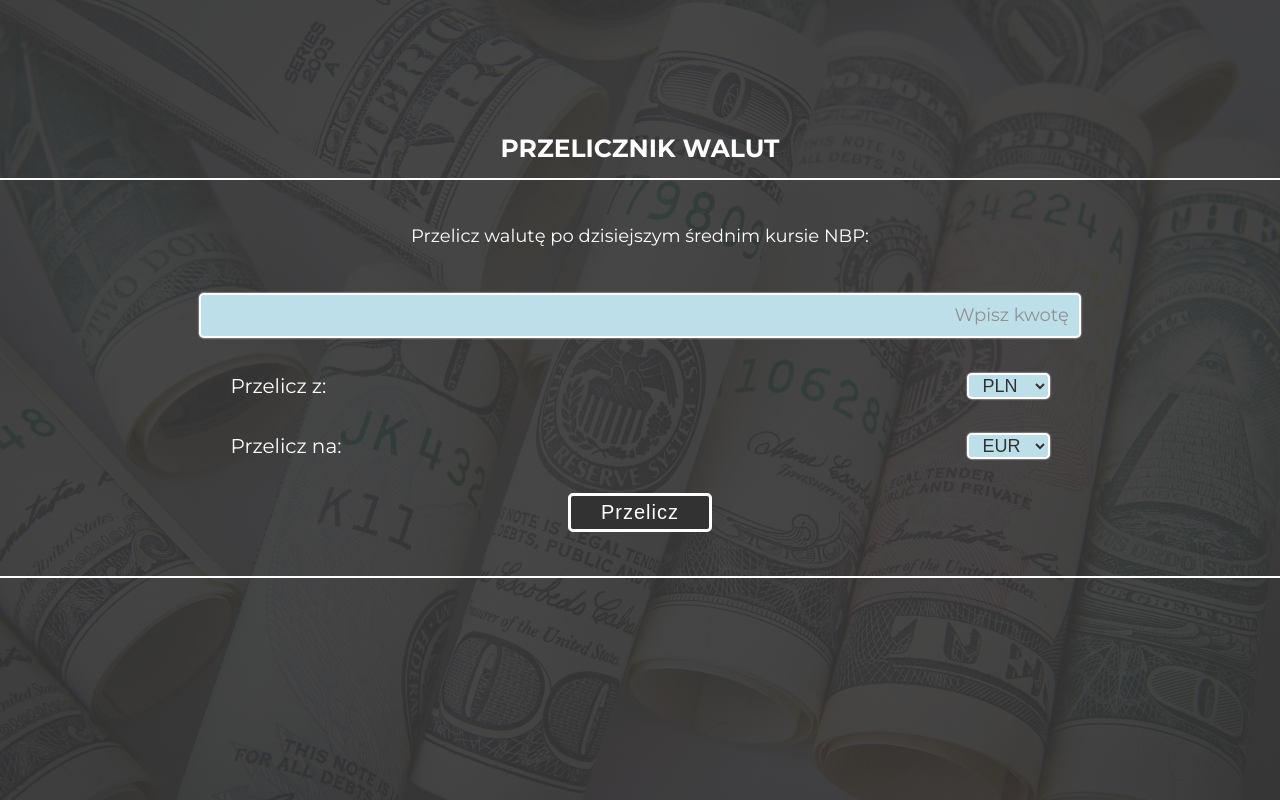
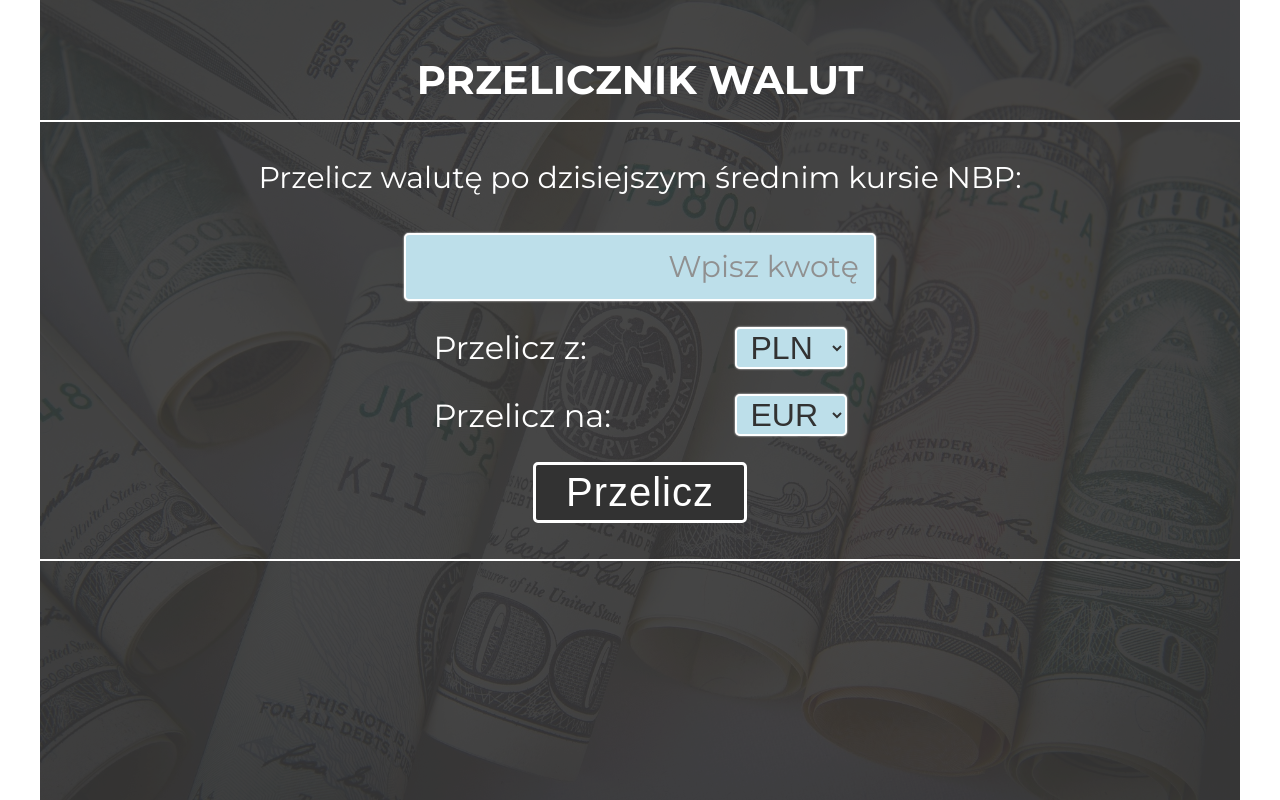
Before and after one commit to mtkuchta/currency_calculator, a plain HTML site: page index.html in a window 1280 px wide. Drawn offline with Linux system fonts and the light colour scheme.

Commit message:
update styles for desktop

```diff
--- a/js/CurrencyCalculator.js
+++ b/js/CurrencyCalculator.js
@@ -9,6 +9,7 @@ class CurrencyCalculator {
         this.selectIn = document.getElementById('currency');
         this.amountIn = document.getElementById('amount');
         this.value = 0;
+        this.outPLN.disabled = true;
 
         this.selectIn.addEventListener('change', (e) => this.checkInput(e));
         this.form.addEventListener('submit', (e) => this.getData(e,
@@ -26,6 +27,7 @@ class CurrencyCalculator {
             this.outEUR.disabled = true;
             this.outUSD.disabled = true;
             this.outPLN.selected = true;
+            this.outPLN.disabled = false;
         } else {
             this.outEUR.disabled = false;
             this.outUSD.disabled = false;
--- a/sass/style.scss
+++ b/sass/style.scss
@@ -12,41 +12,49 @@ html {
     color: white;
 }
 
+.container {
+    width: 100%;
+    max-width: 1200px;
+    height: 100vh;
+    background-image: url('../img/dollar-1362244_1920.jpg');
+    background-size: cover;
+    opacity: 0.8;
+    margin: 0 auto;
+}
+
 .background {
     display: flex;
     flex-direction: column;
     align-items: center;
-    justify-content: top;
+    justify-content: space-evenly;
     width: 100%;
     height: 100vh;
     background-color: rgba(0, 0, 0, 0.9);
-
-}
-
-.container {
-    width: 100%;
-    height: 100vh;
-    // display: flex;
-    // flex-direction: column;
-    // align-items: center;
-    // justify-content: top;
-    background-image: url('../img/dollar-1362244_1920.jpg');
-    background-size: cover;
-    opacity: 0.8;
+    margin: 0 auto;
 
     h1 {
         text-transform: uppercase;
         width: 100%;
         text-align: center;
         font-size: 2.5rem;
-        margin: 10% 0 0 0;
+        margin: 5% 0 0 0;
         line-height: 4rem;
         border-bottom: 2px solid white;
-        padding-bottom: 10px;
+        padding-bottom: 20px;
+
+        @media(min-width:460px) {
+            font-size: 3rem;
+        }
+
+        @media(min-width:640px) {
+            font-size: 4rem;
+        }
 
     }
 
 }
+
+
 
 .form {
     width: 100%;
@@ -60,16 +68,26 @@ html {
     font-size: 2.2rem;
     border-bottom: 2px solid white;
 
+
+
     &__currency-container {
         display: flex;
         justify-content: space-between;
         align-items: center;
         width: 65%;
+
+        @media(min-width:640px) {
+            width: 50%;
+        }
+
+        @media(min-width:1024px) {
+            width: 35%;
+        }
     }
 
     &__amount-input {
         width: 70%;
-        padding: 10px;
+        padding: 10px 20px 10px 10px;
         font-size: 1.8rem;
         background-color: lightblue;
         border: 2px solid white;
@@ -77,6 +95,20 @@ html {
         border-radius: 5px;
         text-align: right;
         -moz-appearance: textfield;
+
+        @media(min-width:460px) {
+            width: 65%;
+        }
+
+        @media(min-width:640px) {
+            font-size: 3rem;
+            width: 50%;
+            padding: 15px;
+        }
+
+        @media(min-width:1024px) {
+            width: 40%;
+        }
 
         &:focus {
             box-shadow: 0 0 2px darkorange;
@@ -87,10 +119,9 @@ html {
             -webkit-appearance: none;
         }
 
-
-
         &::placeholder {
             font-family: 'Montserrat';
+
         }
 
         &:focus {
@@ -108,14 +139,30 @@ html {
         border: 2px solid white;
         box-shadow: 0 0 2px white;
         cursor: pointer;
+
+        @media(min-width:460px) {
+            font-size: 2rem;
+        }
+
+        @media(min-width:640px) {
+            font-size: 3.2rem;
+
+        }
     }
 
     &__currency-label {
         font-size: 2rem;
+
+        @media(min-width:460px) {
+            font-size: 2.2rem;
+        }
+
+        @media(min-width:640px) {
+            font-size: 3.2rem;
+        }
     }
 
     button {
-        // text-transform: uppercase;
         padding: 5px 30px;
         border: 3px solid white;
         background-color: lighten(black, 0%);
@@ -126,9 +173,16 @@ html {
         cursor: pointer;
         transition: 0.3s;
 
+        @media(min-width:460px) {
+            font-size: 2.5rem;
+        }
+
+        @media(min-width:640px) {
+            font-size: 4rem;
+        }
+
 
         &:hover {
-            // transform: scale(1.2);
             background-color: white;
             color: black;
         }
@@ -140,6 +194,12 @@ html {
         font-size: 1.8rem;
         line-height: 2.5rem;
 
+        @media(min-width:640px) {
+            font-size: 3rem;
+            line-height: 4rem;
+            padding: 0 50px 10px 50px;
+        }
+
     }
 
 }
@@ -150,6 +210,11 @@ div.result {
     padding: 30px 30px;
     font-size: 1.5rem;
 
+    @media(min-width:640px) {
+        font-size: 3rem;
+
+    }
+
     h2 {
         font-weight: 400;
         width: 100%;
```
Also changed, not shown: css/style.css, 1 other file.
